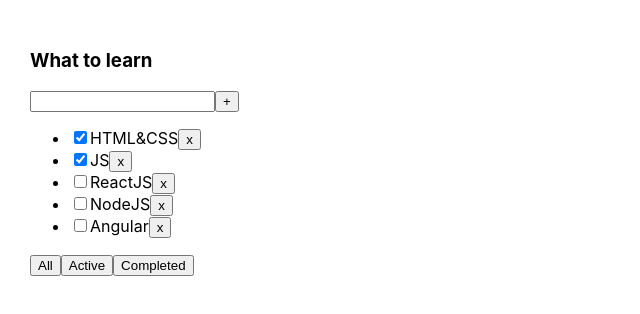
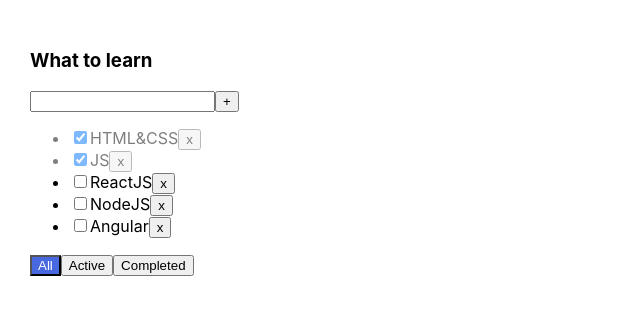
Before and after one commit to Fristail27/Todolist, a React (Create React App) app: page / in a window 1280 px wide. Shown: the top 314 px of the page, without its empty margins (0-640 px from the left). Built offline with nearby package versions, Linux system fonts and the light colour scheme.

Commit message:
add opacity for tasks and active for button

```diff
--- a/src/App.css
+++ b/src/App.css
@@ -2,7 +2,19 @@
   padding: 30px;
   display: flex;
 }
-
 .App > div {
   margin-right: 50px;
 }
+.error {
+  border: red 2px solid;
+}
+.error-message {
+  color: red;
+}
+.active-filter {
+  background-color: #4868e0;
+  color: white;
+}
+.is-done {
+  opacity: 0.5;
+}
--- a/src/App.tsx
+++ b/src/App.tsx
@@ -22,19 +22,15 @@ function App() {
         { id: v1(), title: "NodeJS", isDone: false },
         { id: v1(), title: "Angular", isDone: false },
     ]);
-
-
-    const [filter, setFilter] = useState <filterValuesType>("all")
+    const [filter, setFilter] = useState <filterValuesType>("all");
 
     function changeFiltter(filterValue: filterValuesType) {
         setFilter(filterValue)
-    }
-
+    };
     function removeTask(taskID: string) {
         const filteredTasks = tasks.filter(task => task.id !== taskID)
         setTasks(filteredTasks)
-    }
-
+    };
     function addTask(title: string) {
         const newTask: TaskType = {
             id: v1(),
@@ -42,7 +38,14 @@ function App() {
             isDone: false,
         }
         setTasks([newTask, ...tasks])
-    }
+    };
+    function changeStatus(taskID :string, isDone :boolean) {
+        const task = tasks.find(t => t.id === taskID);
+        if (task) {
+            task.isDone = isDone;
+            setTasks([...tasks]);
+        };
+    };
 
     let taskForTodoList = tasks;
     if (filter === "active") {
@@ -54,7 +57,15 @@ function App() {
 
     return (
         <div className="App">
-            <TodoList title={"What to learn"} tasks={taskForTodoList} addTask={addTask} removeTask={removeTask} changeFiltter={changeFiltter}/>
+            <TodoList
+                title={"What to learn"}
+                tasks={taskForTodoList}
+                filter={filter}
+                addTask={addTask}
+                removeTask={removeTask}
+                changeFiltter={changeFiltter}
+                changeStatus={changeStatus}
+            />
         </div>
     );
 }
--- a/src/TodoList.tsx
+++ b/src/TodoList.tsx
@@ -4,19 +4,30 @@ import {filterValuesType, TaskType} from "./App";
 type PropsType = {
     title: string,
     tasks: Array<TaskType>,
+    filter: filterValuesType,
     addTask: (title: string) => void,
     removeTask: (taskID: string) => void,
     changeFiltter: (filterValue: filterValuesType) => void,
+    changeStatus: (taskID :string, isDone :boolean) => void,
 }
 
 export function TodoList(props: PropsType) {
 
     const [title, setTitle] = useState<string>("");
+    const [error, setError] = useState<string | null>(null);
+
     const tasks = props.tasks.map(taskObj => {
         const removeTask = () => {props.removeTask(taskObj.id)}
+        const changeStatus = (e :ChangeEvent<HTMLInputElement>) => {
+            props.changeStatus(taskObj.id, e.currentTarget.checked)
+        }
         return (
-            <li key={taskObj.id}>
-                <input type="checkbox" checked={taskObj.isDone}/>
+            <li key={taskObj.id} className={taskObj.isDone ? "is-done" : ""}>
+                <input
+                    onChange={changeStatus}
+                    type="checkbox"
+                    checked={taskObj.isDone}
+                />
                 <span>{taskObj.title}</span>
                 <button onClick={removeTask}>x
                 </button>
@@ -24,28 +35,42 @@ export function TodoList(props: PropsType) {
         )
     });
     const addTask = () => {
-        props.addTask(title);
+        const trimmedTitle = title.trim();
+        if (trimmedTitle) {
+            props.addTask(trimmedTitle);
+        } else {
+            setError ("Title is required!");
+        };
         setTitle("")
     };
     const AllOnClickHandler = () => {props.changeFiltter("all")};
     const ActiveOnClickHandler = () => {props.changeFiltter("active")};
     const CompletedOnClickHandler = () => {props.changeFiltter("completed")};
-    const onChangeHandler = (e: ChangeEvent<HTMLInputElement>) => {setTitle(e.currentTarget.value)};
+    const onChangeHandler = (e: ChangeEvent<HTMLInputElement>) => {
+        setTitle(e.currentTarget.value);
+        setError(null);
+    };
     const onKeyPressHandler = (e: KeyboardEvent<HTMLInputElement>) => {if (e.key === "Enter") addTask()};
 
     return (<div>
         <h3>{props.title}</h3>
         <div>
-            <input value={title} onKeyPress={onKeyPressHandler} onChange={onChangeHandler}/>
+            <input
+                value={title}
+                onKeyPress={onKeyPressHandler}
+                onChange={onChangeHandler}
+                className={error ? "error" : ""}
+            />
             <button onClick={addTask}>+</button>
+            {error && <div className={"error-message"}>{error}</div>}
         </div>
         <ul>
             {tasks}
         </ul>
         <div>
-            <button onClick={AllOnClickHandler}>All</button>
-            <button onClick={ActiveOnClickHandler}>Active</button>
-            <button onClick={CompletedOnClickHandler}>Completed</button>
+            <button className={props.filter === "all" ? "active-filter" : "" } onClick={AllOnClickHandler}>All</button>
+            <button className={props.filter === "active" ? "active-filter" : "" } onClick={ActiveOnClickHandler}>Active</button>
+            <button className={props.filter === "completed" ? "active-filter" : "" } onClick={CompletedOnClickHandler}>Completed</button>
         </div>
     </div>)
 }
```
